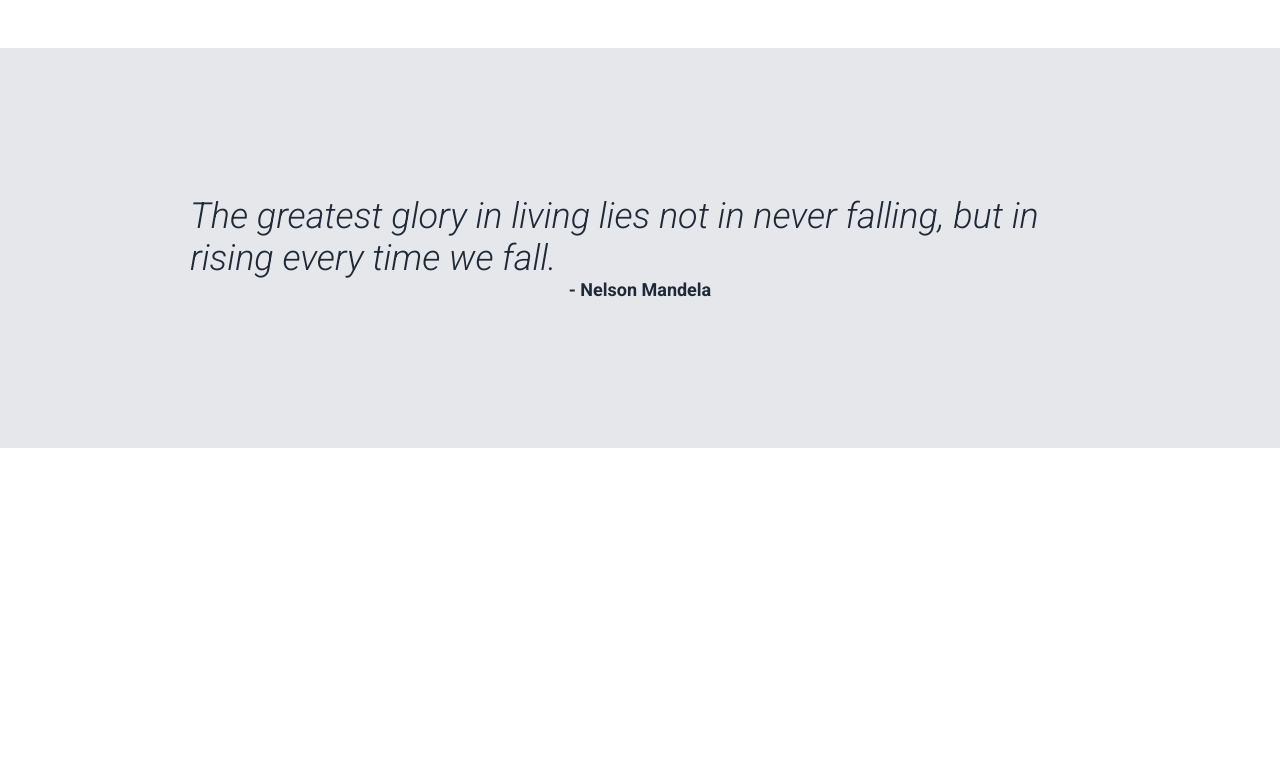
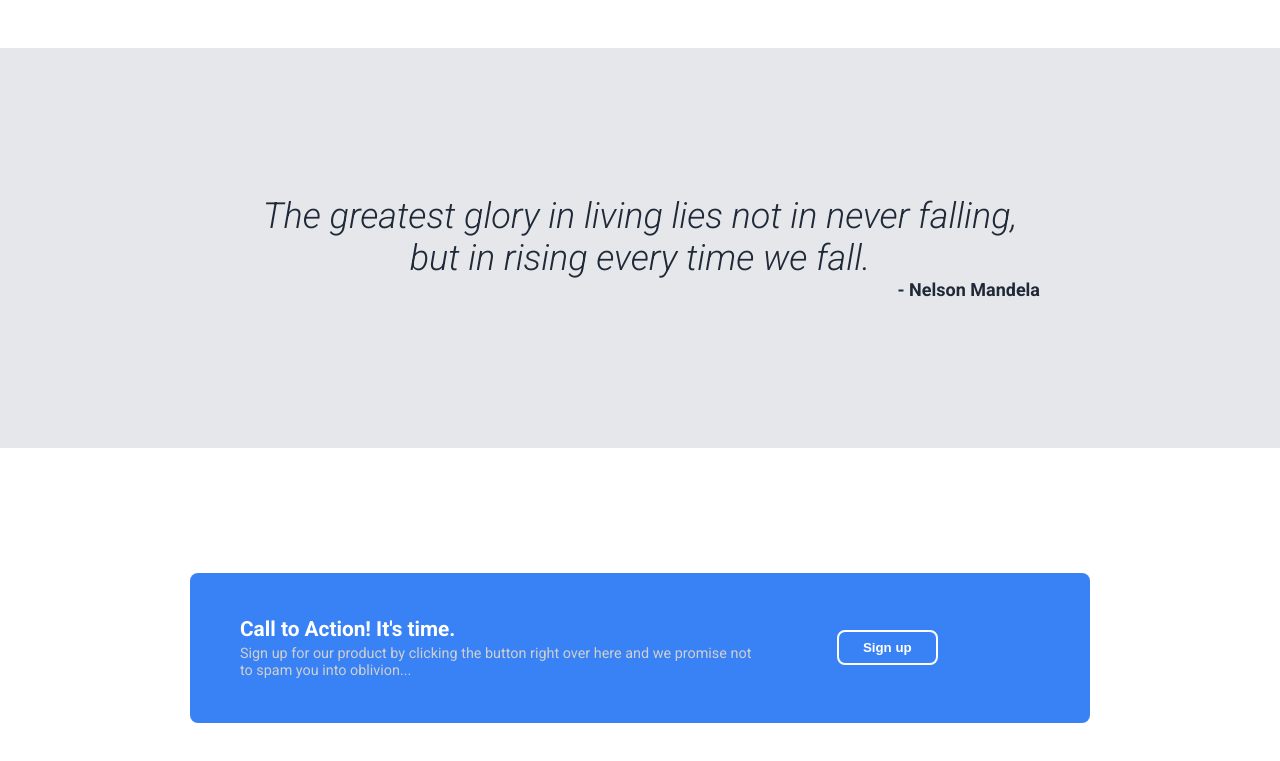
Before and after one commit to Keifeh/top_landing_page_project, a plain HTML site: page index.html in a window 1280 px wide. Shown: the part 879-1640 px from the top of the page. Drawn offline with Linux system fonts and the light colour scheme.

Commit message:
Final pass and completion of project.

```diff
--- a/index.html
+++ b/index.html
@@ -62,7 +62,15 @@
     </div>
 
     <div class="call-to-action">
-
+        <div class="model">
+            <div class="model-left">
+                <div class="call-to-action-headline-text">Call to Action! It's time.</div>
+                <div class="call-to-action-description-text">Sign up for our product by clicking the button right over here and we promise not to spam you into oblivion...</div>
+            </div>
+            <div class="model-right">
+                <button class="call-to-action-button">Sign up</button>
+            </div>
+        </div>
     </div>
 
     <div class="footer">
--- a/style.css
+++ b/style.css
@@ -80,7 +80,7 @@ button.btn-signup {
 .headline {
     display:flex;
     justify-content: center;
-    width: 900px;
+    width: 800px;
     font-size: 36px;
     font-weight: bolder;
 }
@@ -88,13 +88,13 @@ button.btn-signup {
 .info-cells-row {
     display: flex;
     justify-content: center;
-    width: 900px;
+    width: 800px;
 }
 
 img.info-pair-img {
     display:flex;
-    width: 200px;
-    height: 200px;
+    width: 150px;
+    height: 150px;
     border-radius: 8px;
     border-color: blue;
     border-style: solid;
@@ -123,19 +123,65 @@ img.info-pair-img {
     font-size: 36px;
     font-style: italic;
     font-weight: 200;
-    width: 900px;
+    width: 800px;
+    text-align: center;
 }
 
 .quote-author {
     font-size: 18px;
     font-weight: 700;
+    width:800px;
+    text-align:end;
 }
 
 .call-to-action {
     display:flex;
     height: 400px;
+    flex-direction: column;
+    justify-content: center;
+    align-items: center;
 }
 
+.model {
+    background-color: #3882F6;
+    display: flex;
+    justify-content: center;
+    align-items: center;
+    height: 150px;
+    width: 900px;
+    border-radius: 8px;
+}
+
+.model-left {
+ margin: 25px 50px 25px 50px;
+}
+.call-to-action-headline-text {
+    color: white;
+    font-size: 1.3em;
+    font-weight: 700;
+}
+
+.call-to-action-description-text {
+    color: rgb(207, 207, 207);
+    margin-top: 4px;
+    font-size: 0.9em;
+}
+
+.model-right {
+    margin: 0px 25px;
+    width:300px
+}
+
+.call-to-action-button {
+    background-color: #3882F6;
+    color: white;
+    border-color: white;
+    border-style: solid;
+    padding: 8px 24px;
+    font-weight: 400;
+    border-radius: 8px;
+    font-weight: bold;
+}
 
 .footer {
     position: fixed;
```
